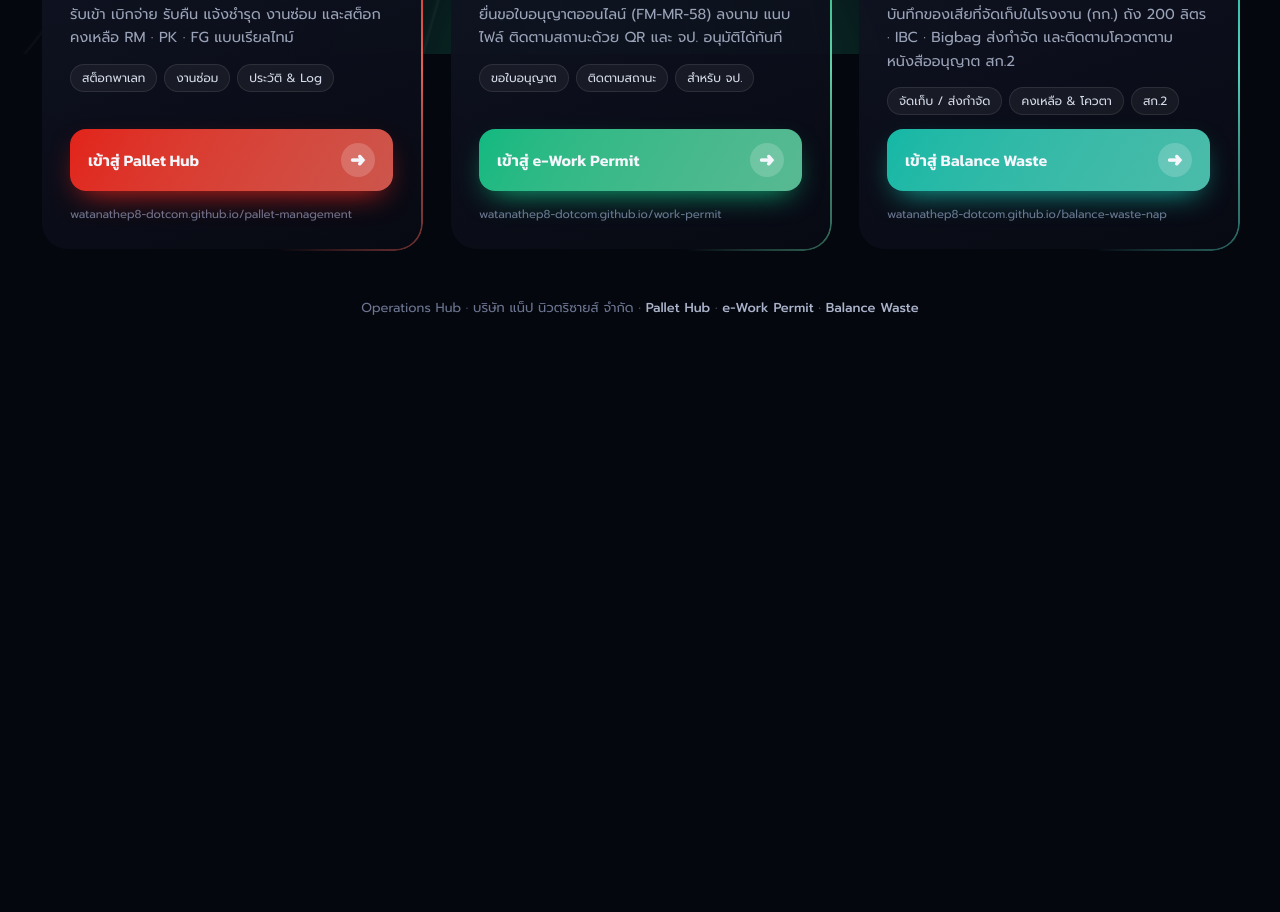
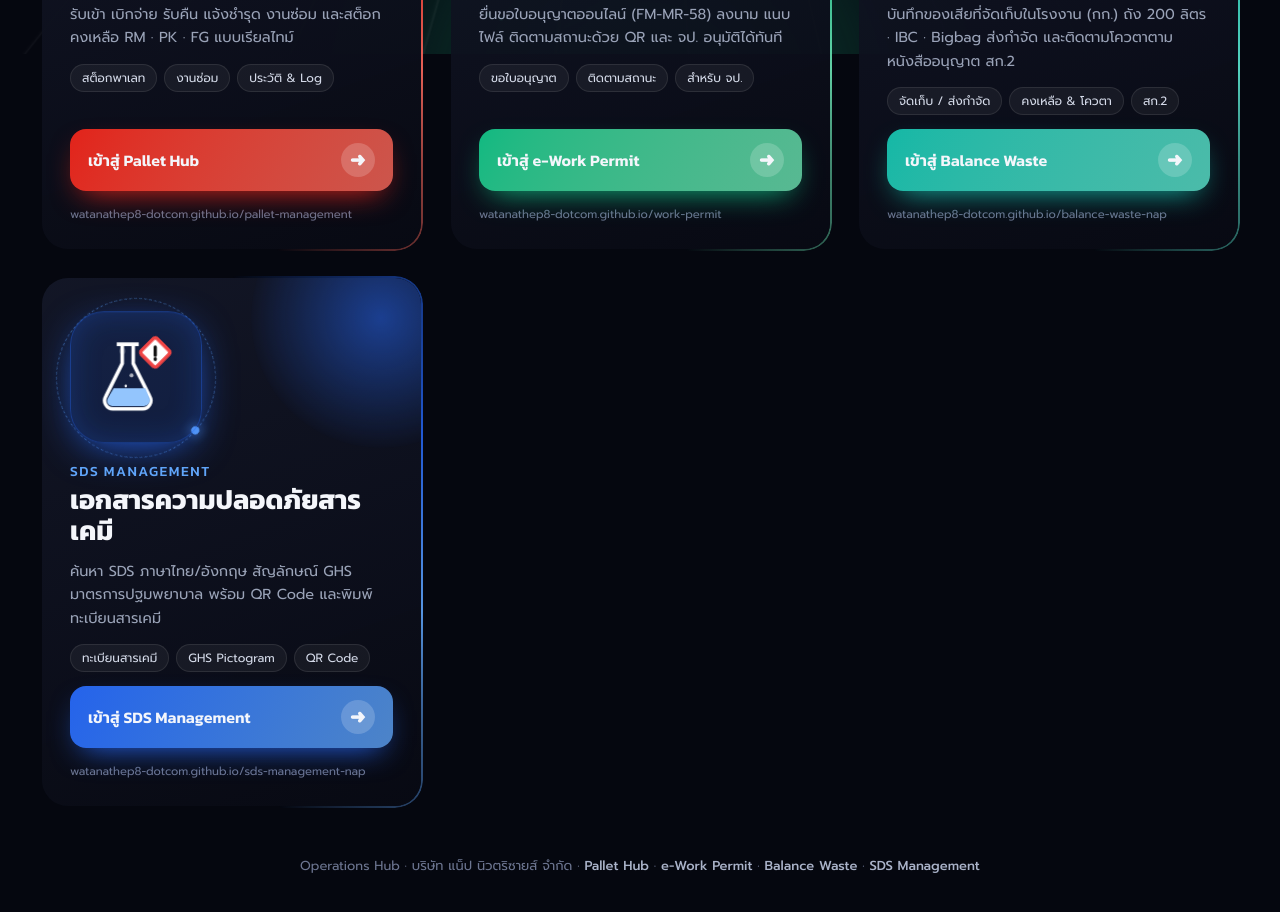
Before and after one commit to watanathep8-dotcom/watanathep8-dotcom.github.io, a plain HTML site: page nap/index.html in a window 1280 px wide. Shown: the part 746-1658 px from the top of the page. Before the commit the page ends 1119 px from the top, so only its background shows below. Drawn offline with Linux system fonts and the light colour scheme.

Commit message:
Nap: add SDS Management (sds-management-nap) as the 4th system
Co-Authored-By: Claude Opus 5.5 <noreply@anthropic.com>

```diff
--- a/nap/index.html
+++ b/nap/index.html
@@ -272,14 +272,14 @@
   </header>
 
   <section class="hero">
-    <span class="badge"><i></i>3 ระบบพร้อมใช้งาน · ออนไลน์ 24 ชม.</span>
+    <span class="badge"><i></i>4 ระบบพร้อมใช้งาน · ออนไลน์ 24 ชม.</span>
     <h1><span class="shine">ศูนย์รวมระบบงาน</span><br><span class="h1-co">บริษัท แน็ป นิวตริซายส์ จำกัด</span></h1>
     <p>เลือกระบบที่ต้องการ — <span class="typed" id="typed"></span></p>
   </section>
 
   <div class="solo">
   <section class="group" aria-labelledby="g-nap">
-    <h3 class="group-h" id="g-nap"><span class="g-ic">🏭</span>บริษัท แน็ป นิวตริซายส์ จำกัด<small>3 ระบบ</small></h3>
+    <h3 class="group-h" id="g-nap"><span class="g-ic">🏭</span>บริษัท แน็ป นิวตริซายส์ จำกัด<small>4 ระบบ</small></h3>
   <div class="cards">
     <a class="card" href="https://watanathep8-dotcom.github.io/pallet-management/" data-name="Pallet Hub" aria-label="เปิดระบบ Pallet Hub ระบบบริหารพาเลท">
       <div class="inner">
@@ -352,11 +352,34 @@
         <div class="url">watanathep8-dotcom.github.io/balance-waste-nap</div>
       </div>
     </a>
+    <a class="card c-blue" href="https://watanathep8-dotcom.github.io/sds-management-nap/" data-name="SDS Management · แน็ป นิวตริซายส์" aria-label="เปิดระบบ SDS Management ของ บริษัท แน็ป นิวตริซายส์ จำกัด">
+      <div class="inner">
+        <div class="glow-blob"></div>
+        <div class="icon-box">
+          <div class="orbit"><i></i></div>
+          <div class="ring"></div>
+          <svg class="sds" viewBox="0 0 64 64" fill="none">
+            <rect class="ghs" x="38" y="6" width="16" height="16" rx="2" fill="#fff" stroke="#ef4444" stroke-width="2.5"/>
+            <path d="M46 10v6M46 18.5v.5" stroke="#111" stroke-width="2.4" stroke-linecap="round"/>
+            <path d="M18 8h16M22 8v14L10 46a6 6 0 0 0 5.3 9h21.4A6 6 0 0 0 42 46L30 22V8" stroke="#fff" stroke-width="2.6" stroke-linejoin="round"/>
+            <path class="liquid" d="M14.5 40h23L41 47a4 4 0 0 1-3.6 6H14.6A4 4 0 0 1 11 47z" fill="#93c5fd"/>
+            <circle class="bubble" cx="22" cy="46" r="2.2" fill="#fff"/>
+            <circle class="bubble d2" cx="29" cy="48" r="1.7" fill="#fff"/>
+            <circle class="bubble d3" cx="25" cy="44" r="1.4" fill="#fff"/>
+          </svg>
+        </div>
+        <h2><small>SDS Management</small>เอกสารความปลอดภัยสารเคมี</h2>
+        <p class="desc">ค้นหา SDS ภาษาไทย/อังกฤษ สัญลักษณ์ GHS มาตรการปฐมพยาบาล พร้อม QR Code และพิมพ์ทะเบียนสารเคมี</p>
+        <div class="chips"><span>ทะเบียนสารเคมี</span><span>GHS Pictogram</span><span>QR Code</span></div>
+        <div class="go"><span>เข้าสู่ SDS Management</span><span class="arrow">➜</span></div>
+        <div class="url">watanathep8-dotcom.github.io/sds-management-nap</div>
+      </div>
+    </a>
   </div>
   </section>
   </div>
 
-  <footer>Operations Hub · บริษัท แน็ป นิวตริซายส์ จำกัด · <b>Pallet Hub</b> · <b>e-Work Permit</b> · <b>Balance Waste</b></footer>
+  <footer>Operations Hub · บริษัท แน็ป นิวตริซายส์ จำกัด · <b>Pallet Hub</b> · <b>e-Work Permit</b> · <b>Balance Waste</b> · <b>SDS Management</b></footer>
 </div>
 
 <div class="warp" id="warp" aria-hidden="true"><span id="warpText"></span></div>
@@ -375,7 +398,7 @@
   tick(); setInterval(tick, 1000);
 
   /* typewriter */
-  const words = ['บริหารพาเลท RM · PK · FG', 'ใบขออนุญาตปฏิบัติงาน', 'บริหารจัดการของเสีย'];
+  const words = ['บริหารพาเลท RM · PK · FG', 'ใบขออนุญาตปฏิบัติงาน', 'บริหารจัดการของเสีย', 'เอกสาร SDS สารเคมี'];
   const typed = document.getElementById('typed');
   if (reduce) typed.textContent = words.join(' · ');
   else {
```
Also changed, not shown: index.html (+2 -2 lines), tools/hub-template.html (+24 -1 lines), 1 other file.
